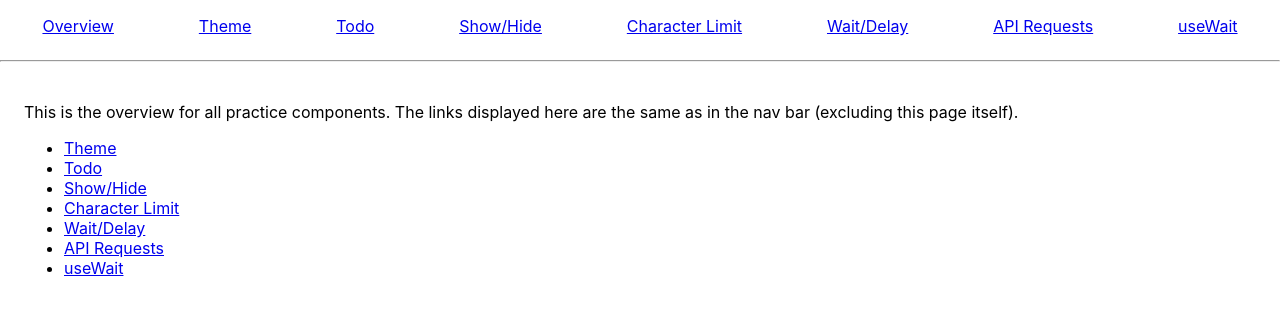
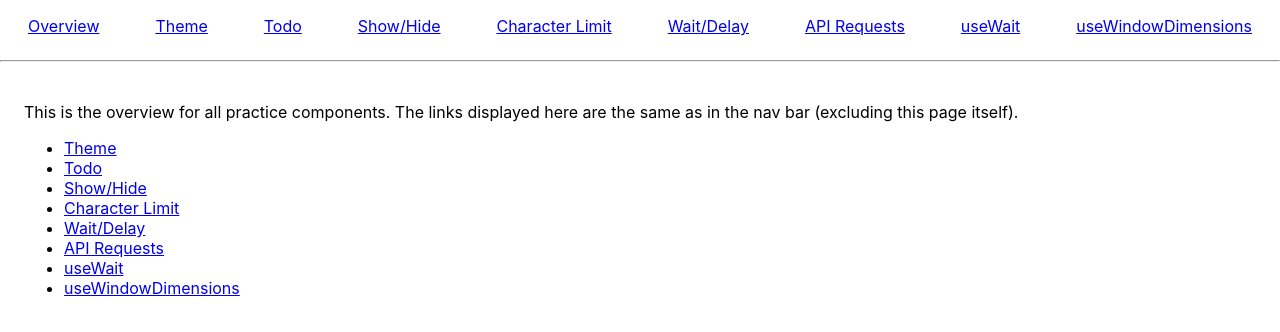
Before and after one commit to pasdo501/react-hooks, a React (Create React App) app in the folder react-hooks-practice/: page / in a window 1280 px wide. Shown: the top 332 px of the page. Built offline with nearby package versions, Linux system fonts and the light colour scheme.

Commit message:
useWindowDimensions practice exercise

```diff
--- a/react-hooks-practice/src/App.js
+++ b/react-hooks-practice/src/App.js
@@ -9,6 +9,7 @@ import CharacterLimit from "./components/CharacterLimit";
 import WaitDelay from "./components/WaitDelay";
 import ApiRequests from "./components/ApiRequests";
 import UseWait from "./components/UseWait";
+import UseWindowDimensions from "./components/UseWindowDimensions";
 
 import "./App.css";
 
@@ -27,6 +28,11 @@ function App() {
     makeDestinationObj("/wait-delay", "Wait/Delay", WaitDelay),
     makeDestinationObj("/api-requests", "API Requests", ApiRequests),
     makeDestinationObj("/use-wait", "useWait", UseWait),
+    makeDestinationObj(
+      "/use-window-dimensions",
+      "useWindowDimensions",
+      UseWindowDimensions
+    ),
   ];
 
   return (
--- /dev/null
+++ b/react-hooks-practice/src/components/UseWindowDimensions.js
@@ -0,0 +1,46 @@
+import React, { useState, useEffect } from "react";
+
+/*
+  Instructions:
+    You're given a `useWindowDimensions` custom Hook. Your
+    job is to finish implementing it. It should return
+    an object with a `width` property that represents the current
+    width of the window and a `height` property which represents
+    the current height.
+
+    To get those values, you can use teh `window.addEventListener`
+    API.https://developer.mozilla.org/en-US/docs/Web/API/Window/resize_event
+*/
+
+function useWindowDimensions() {
+  const [width, setWidth] = useState(window.innerWidth);
+  const [height, setHeight] = useState(window.innerHeight);
+
+  useEffect(() => {
+    const listener = () => {
+      setWidth(window.innerWidth);
+      setHeight(window.innerHeight);
+    };
+    window.addEventListener("resize", listener);
+
+    return () => window.removeEventListener("resize", listener);
+  }, []);
+  return {
+    width,
+    height,
+  };
+}
+
+function UseWindowDimensions() {
+  const { width, height } = useWindowDimensions();
+
+  return (
+    <main style={{ textAlign: `center` }}>
+      <h2>width: {width}</h2>
+      <h2>height: {height}</h2>
+      <p>Resize the window.</p>
+    </main>
+  );
+}
+
+export default UseWindowDimensions;
```
